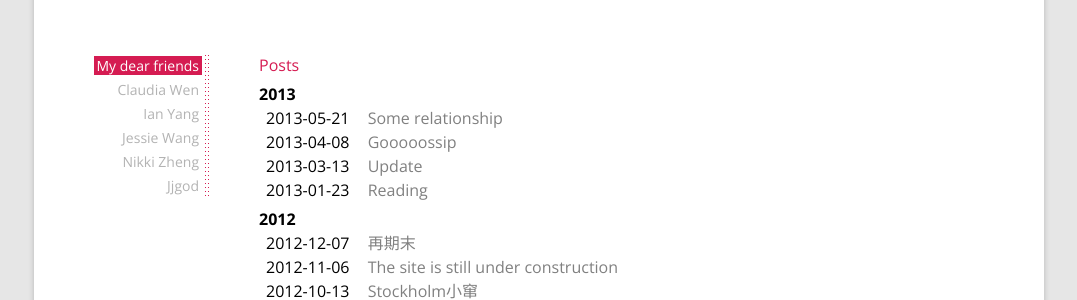
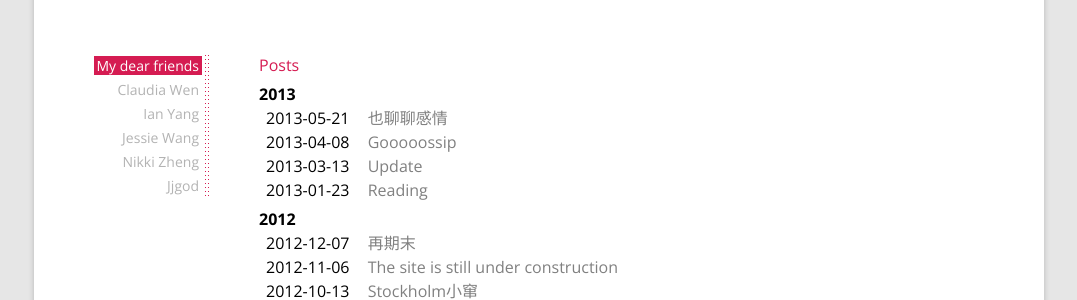
Before and after one commit to jingyuan/jingyuan.github.com, a Jekyll site: the page built from blog.html, in a window 1280 px wide. Shown: the part 176-476 px from the top of the page, without its empty margins (101-1178 px from the left). Built offline with Jekyll 4.4.1, drawn with Linux system fonts in a browser that asks for light colours; nearby versions of some CDN libraries; Markdown is read by kramdown in place of the engine named in the settings.

Commit message:
post-change title

```diff
--- a/_posts/story/2013-05-21-some-relationship.md
+++ b/_posts/story/2013-05-21-some-relationship.md
@@ -1,6 +1,6 @@
 ---
 layout: story
-title: Some relationship
+title: 也聊聊感情
 category: story
 ---
 
```
